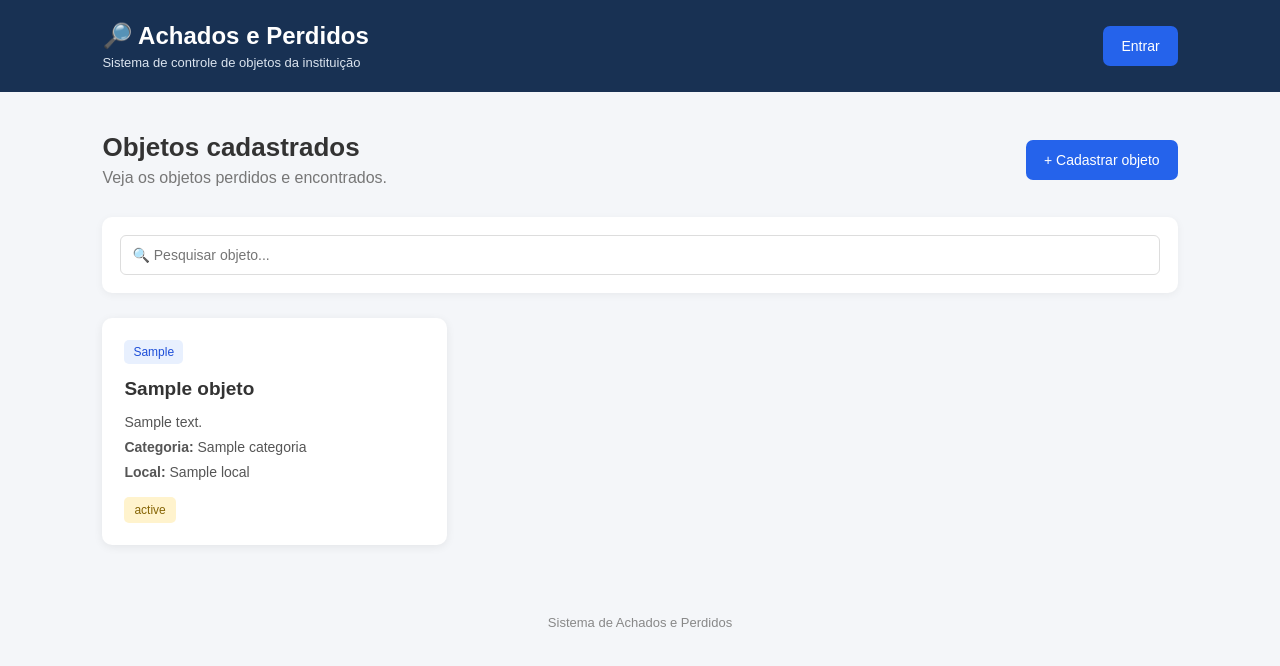
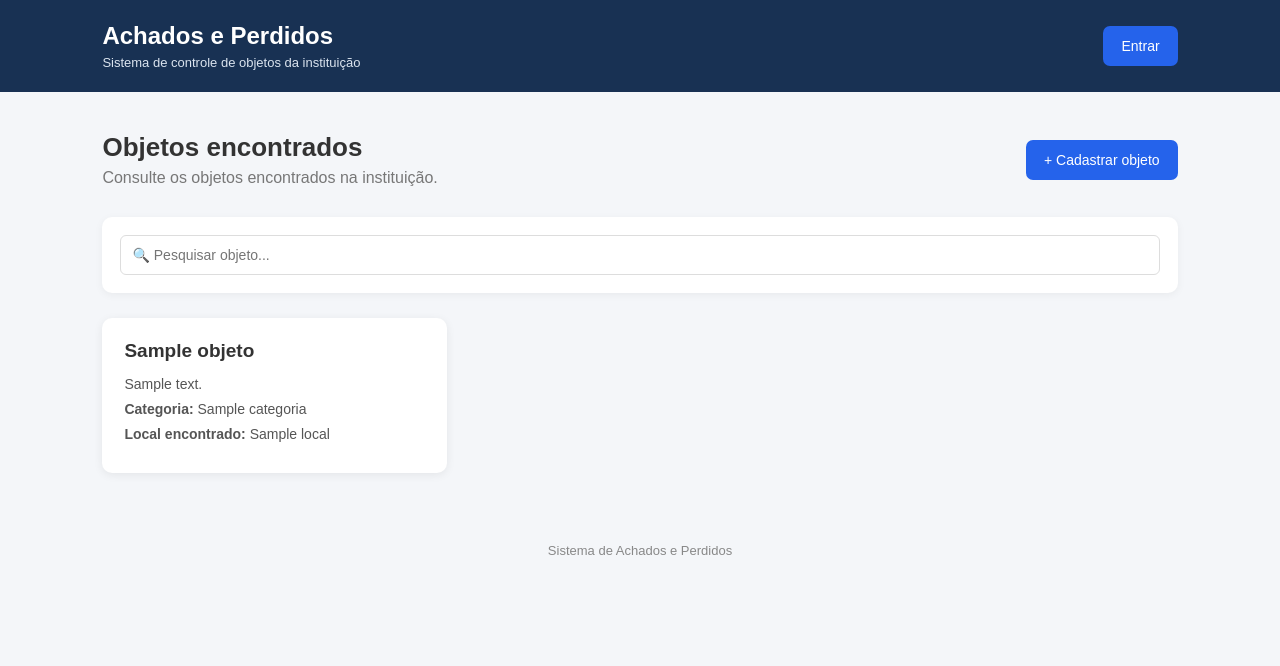
Before and after one commit to guilherme-mdrs/achados-perdidos, a Django app: template apps/achados/templates/achados/index.html in a window 1280 px wide. Shown: the top 666 px of the page. Run offline with Django 5.2, Linux system fonts and the light colour scheme; the template is opened without the code that fills it: most values are stand-ins (such as "Sample title", 1, 10 or a date in 2020); parts of the project's set-up code (start-up, migrations or seed data) failed here and were passed over.

Commit message:
Atualiza o fluxo de achado e front

```diff
--- a/apps/achados/forms.py
+++ b/apps/achados/forms.py
@@ -1,16 +1,13 @@
 from django import forms
-
 from .models import Objeto
 
 
 class ObjetoForm(forms.ModelForm):
     class Meta:
         model = Objeto
-
         fields = [
             "nome",
             "descricao",
-            "tipo",
             "categoria",
             "local",
             "foto",
--- /dev/null
+++ b/apps/achados/static/achados/css/style.css
@@ -0,0 +1,135 @@
+* {
+    box-sizing: border-box;
+    margin: 0;
+    padding: 0;
+}
+
+body {
+    font-family: Arial, sans-serif;
+    background: #f4f6f9;
+    color: #333;
+}
+
+header {
+    background: #183153;
+    color: white;
+    padding: 22px 8%;
+    display: flex;
+    justify-content: space-between;
+    align-items: center;
+}
+
+header h1 { font-size: 24px; }
+
+header p {
+    font-size: 13px;
+    margin-top: 5px;
+    color: #dbe4ef;
+}
+
+.usuario {
+    display: flex;
+    align-items: center;
+    gap: 15px;
+}
+
+.usuario span { font-size: 14px; }
+
+.container {
+    width: 84%;
+    max-width: 1200px;
+    margin: 40px auto;
+}
+
+.topo {
+    display: flex;
+    justify-content: space-between;
+    align-items: center;
+    margin-bottom: 30px;
+}
+
+.topo h2 {
+    font-size: 26px;
+    margin-bottom: 6px;
+}
+
+.topo p { color: #777; }
+
+.btn {
+    background: #2563eb;
+    color: white;
+    border: none;
+    border-radius: 7px;
+    padding: 12px 18px;
+    font-size: 14px;
+    cursor: pointer;
+    text-decoration: none;
+    display: inline-block;
+}
+
+.btn:hover { background: #1d4ed8; }
+.btn-sair { background: #dc3545; }
+.btn-sair:hover { background: #b02a37; }
+
+.filtros {
+    background: white;
+    padding: 18px;
+    border-radius: 10px;
+    margin-bottom: 25px;
+    box-shadow: 0 2px 8px rgba(0, 0, 0, 0.05);
+}
+
+.filtros input {
+    width: 100%;
+    padding: 11px;
+    border: 1px solid #ddd;
+    border-radius: 6px;
+    font-size: 14px;
+}
+
+.objetos {
+    display: grid;
+    grid-template-columns: repeat(auto-fill, minmax(280px, 1fr));
+    gap: 20px;
+}
+
+.card {
+    background: white;
+    border-radius: 10px;
+    padding: 22px;
+    box-shadow: 0 2px 10px rgba(0, 0, 0, 0.07);
+}
+
+.card h3 {
+    font-size: 19px;
+    margin-bottom: 14px;
+}
+
+.card p {
+    margin-bottom: 9px;
+    font-size: 14px;
+    color: #555;
+}
+
+.vazio {
+    background: white;
+    padding: 40px;
+    text-align: center;
+    border-radius: 10px;
+    color: #777;
+}
+
+footer {
+    text-align: center;
+    padding: 30px;
+    color: #888;
+    font-size: 13px;
+}
+
+@media (max-width: 700px) {
+    header, .topo {
+        flex-direction: column;
+        align-items: flex-start;
+        gap: 20px;
+    }
+}
--- a/apps/achados/templates/achados/index.html
+++ b/apps/achados/templates/achados/index.html
@@ -1,366 +1,82 @@
+{% load static %}
+
 <!DOCTYPE html>
 <html lang="pt-br">
-
 <head>
     <meta charset="UTF-8">
     <meta name="viewport" content="width=device-width, initial-scale=1.0">
-
     <title>Achados e Perdidos</title>
 
-    <style>
-        * {
-            box-sizing: border-box;
-            margin: 0;
-            padding: 0;
-        }
-
-        body {
-            font-family: Arial, sans-serif;
-            background: #f4f6f9;
-            color: #333;
-        }
-
-        header {
-            background: #183153;
-            color: white;
-            padding: 22px 8%;
-            display: flex;
-            justify-content: space-between;
-            align-items: center;
-        }
-
-        header h1 {
-            font-size: 24px;
-        }
-
-        header p {
-            font-size: 13px;
-            margin-top: 5px;
-            color: #dbe4ef;
-        }
-
-        .usuario {
-            display: flex;
-            align-items: center;
-            gap: 15px;
-        }
-
-        .usuario span {
-            font-size: 14px;
-        }
-
-        .container {
-            width: 84%;
-            max-width: 1200px;
-            margin: 40px auto;
-        }
-
-        .topo {
-            display: flex;
-            justify-content: space-between;
-            align-items: center;
-            margin-bottom: 30px;
-        }
-
-        .topo h2 {
-            font-size: 26px;
-            margin-bottom: 6px;
-        }
-
-        .topo p {
-            color: #777;
-        }
-
-        .btn {
-            background: #2563eb;
-            color: white;
-            border: none;
-            border-radius: 7px;
-            padding: 12px 18px;
-            font-size: 14px;
-            cursor: pointer;
-            text-decoration: none;
-            display: inline-block;
-        }
-
-        .btn:hover {
-            background: #1d4ed8;
-        }
-
-        .btn-sair {
-            background: #dc3545;
-        }
-
-        .btn-sair:hover {
-            background: #b02a37;
-        }
-
-        .filtros {
-            background: white;
-            padding: 18px;
-            border-radius: 10px;
-            margin-bottom: 25px;
-            box-shadow: 0 2px 8px rgba(0, 0, 0, 0.05);
-        }
-
-        .filtros input {
-            width: 100%;
-            padding: 11px;
-            border: 1px solid #ddd;
-            border-radius: 6px;
-            font-size: 14px;
-        }
-
-        .objetos {
-            display: grid;
-            grid-template-columns: repeat(auto-fill, minmax(280px, 1fr));
-            gap: 20px;
-        }
-
-        .card {
-            background: white;
-            border-radius: 10px;
-            padding: 22px;
-            box-shadow: 0 2px 10px rgba(0, 0, 0, 0.07);
-        }
-
-        .card h3 {
-            font-size: 19px;
-            margin-bottom: 14px;
-        }
-
-        .card p {
-            margin-bottom: 9px;
-            font-size: 14px;
-            color: #555;
-        }
-
-        .tipo {
-            display: inline-block;
-            background: #e8f0fe;
-            color: #1d4ed8;
-            padding: 5px 9px;
-            border-radius: 5px;
-            font-size: 12px;
-            margin-bottom: 14px;
-        }
-
-        .status {
-            display: inline-block;
-            margin-top: 8px;
-            background: #fff3cd;
-            color: #856404;
-            padding: 6px 10px;
-            border-radius: 5px;
-            font-size: 12px;
-        }
-
-        .vazio {
-            background: white;
-            padding: 40px;
-            text-align: center;
-            border-radius: 10px;
-            color: #777;
-        }
-
-        footer {
-            text-align: center;
-            padding: 30px;
-            color: #888;
-            font-size: 13px;
-        }
-
-        @media (max-width: 700px) {
-            header {
-                flex-direction: column;
-                align-items: flex-start;
-                gap: 20px;
-            }
-
-            .topo {
-                flex-direction: column;
-                align-items: flex-start;
-                gap: 20px;
-            }
-        }
-    </style>
+    <link rel="stylesheet" href="{% static 'achados/css/style.css' %}">
 </head>
 
 <body>
-
     <header>
-
         <div>
-        <h1>🔎 Achados e Perdidos</h1>
-
-        <p>
-            Sistema de controle de objetos da instituição
-        </p>
+            <h1>Achados e Perdidos</h1>
+            <p>Sistema de controle de objetos da instituição</p>
         </div>
 
         {% if request.user.is_authenticated %}
+            <div class="usuario">
+                <span>{{ request.user.email }}</span>
+                <a href="{% url 'achados:logout' %}" class="btn btn-sair">Sair</a>
+            </div>
+        {% else %}
+            <a href="{% url 'achados:login' %}" class="btn">Entrar</a>
+        {% endif %}
+    </header>
 
-        <div class="usuario">
-
-            <span>
-                {{ request.user.email }}
-            </span>
-
-            <a href="{% url 'achados:logout' %}"
-               class="btn btn-sair">
-                Sair
-            </a>
-
+    <main class="container">
+        <div class="topo">
+            <div>
+                <h2>Objetos encontrados</h2>
+                <p>Consulte os objetos encontrados na instituição.</p>
             </div>
 
-    {% else %}
-
-        <a href="{% url 'achados:login' %}"
-           class="btn">
-            Entrar
-        </a>
-
-    {% endif %}
-
-</header>
-
-
-<main class="container">
-
-    <div class="topo">
-
-        <div>
-
-            <h2>Objetos cadastrados</h2>
-
-            <p>
-                Veja os objetos perdidos e encontrados.
-            </p>
-
-        </div>
-
-        {% if request.user.is_authenticated %}
-
-            <a href="{% url 'achados:cadastrar' %}"
+            <a href="{% if request.user.is_authenticated %}{% url 'achados:cadastrar' %}{% else %}{% url 'achados:login' %}{% endif %}"
                class="btn">
                 + Cadastrar objeto
             </a>
-
-        {% else %}
-
-            <a href="{% url 'achados:login' %}"
-               class="btn">
-                + Cadastrar objeto
-            </a>
-
-        {% endif %}
-
         </div>
 
-
         <div class="filtros">
-
             <input
                 type="text"
                 id="pesquisa"
                 placeholder="🔍 Pesquisar objeto..."
-            onkeyup="pesquisarObjeto()"
-        >
-
+                onkeyup="pesquisarObjeto()">
         </div>
 
-
         <div class="objetos">
-
             {% for objeto in objetos %}
-
                 <div class="card">
-
-                <span class="tipo">
-                    {{ objeto.get_tipo_display }}
-                </span>
-
-                <h3>
-                    {{ objeto.nome }}
-                </h3>
-
-                <p>
-                    {{ objeto.descricao }}
-                </p>
-
-                <p>
-                    <strong>Categoria:</strong>
-                    {{ objeto.categoria.nome }}
-                </p>
-
-                <p>
-                    <strong>Local:</strong>
-                    {{ objeto.local.nome }}
-                </p>
-
-                <span class="status">
-                    {{ objeto.get_status_display }}
-                </span>
-
+                    <h3>{{ objeto.nome }}</h3>
+                    <p>{{ objeto.descricao }}</p>
+                    <p><strong>Categoria:</strong> {{ objeto.categoria.nome }}</p>
+                    <p><strong>Local encontrado:</strong> {{ objeto.local.nome }}</p>
                 </div>
-
             {% empty %}
-
                 <div class="vazio">
-
                     <h3>Nenhum objeto cadastrado</h3>
-
-                <p>
-                    Os objetos cadastrados aparecerão aqui.
-                </p>
-
+                    <p>Os objetos encontrados aparecerão aqui.</p>
                 </div>
-
             {% endfor %}
-
         </div>
-
     </main>
 
-
-<footer>
-    Sistema de Achados e Perdidos
-</footer>
-
+    <footer>Sistema de Achados e Perdidos</footer>
 
     <script>
-
         function pesquisarObjeto() {
-
-        const pesquisa = document
-            .getElementById("pesquisa")
-            .value
-            .toLowerCase();
-
+            const pesquisa = document.getElementById("pesquisa").value.toLowerCase();
             const cards = document.querySelectorAll(".card");
 
             cards.forEach(function(card) {
-
-            const texto = card
-                .innerText
-                .toLowerCase();
-
-            if (texto.includes(pesquisa)) {
-                card.style.display = "block";
-            } else {
-                card.style.display = "none";
+                const texto = card.innerText.toLowerCase();
+                card.style.display = texto.includes(pesquisa) ? "block" : "none";
+            });
         }
-
-        });
-
-    }
-
     </script>
-
 </body>
-
 </html>
-
-</body>
-
-</html>
--- a/boilerplatejwt/urls.py
+++ b/boilerplatejwt/urls.py
@@ -35,4 +35,8 @@ if settings.DEBUG:
 if not settings.USE_S3:
     urlpatterns += static(settings.MEDIA_URL, document_root=settings.MEDIA_ROOT)
 
-urlpatterns += static(settings.STATIC_URL, document_root=settings.STATIC_ROOT)
+if settings.DEBUG:
+    urlpatterns += static(
+        settings.STATIC_URL,
+        document_root=settings.STATIC_ROOT,
+    )
```
Also changed, not shown: apps/achados/models.py (+27 -28 lines), apps/achados/migrations/0003_remove_objeto_tipo_alter_categoria_nome_and_more.py (added), 1 other file. Lines whose indentation alone changed are shown as unchanged.
